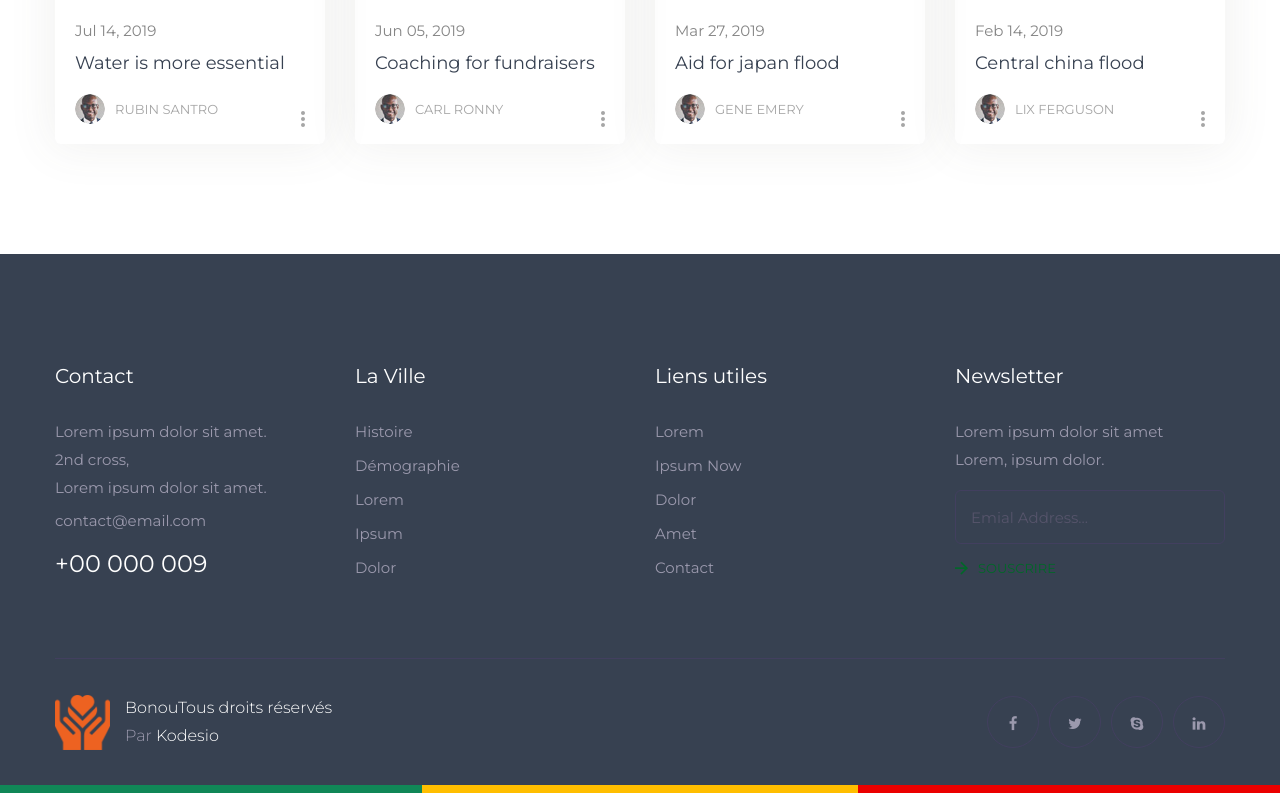
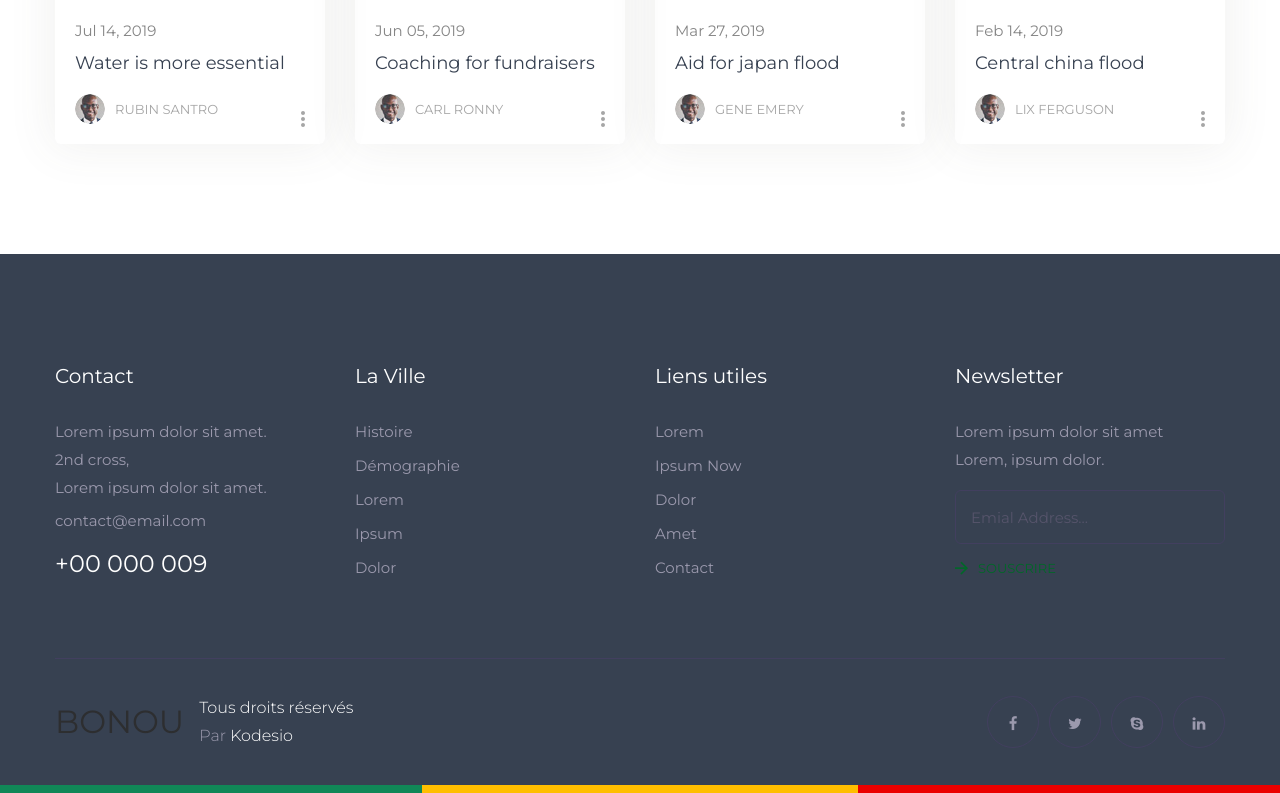
Before and after one commit to aimedey19/bonou, a plain HTML site: page index.html in a window 1280 px wide. Shown: the part 4905-5698 px from the top of the page. Drawn offline with Linux system fonts and the light colour scheme.

Commit message:
Second commit

```diff
--- a/index.html
+++ b/index.html
@@ -1152,8 +1152,8 @@
             </div>
             <div class="footer-bottom">
                 <div class="left-content">
-                    <div class="icon"><img src="images/resource/logo-icon.png" alt=""></div>
-                    <div class="copyright-text"><a href="#">Bonou</a><a href="#">Tous droits réservés</a> <br>Par <a href="https://kodesio.com">Kodesio</a></div>
+                    <div class="icon"><!-- <img src="images/resource/logo-icon.png" alt=""> --> <h2>BONOU</h2></div>
+                    <div class="copyright-text"><a href="#"> Tous droits réservés</a> <br>Par <a href="https://kodesio.com">Kodesio</a></div>
                 </div>
                 <div class="right-content">
                     <ul class="social-icon-three">
```
